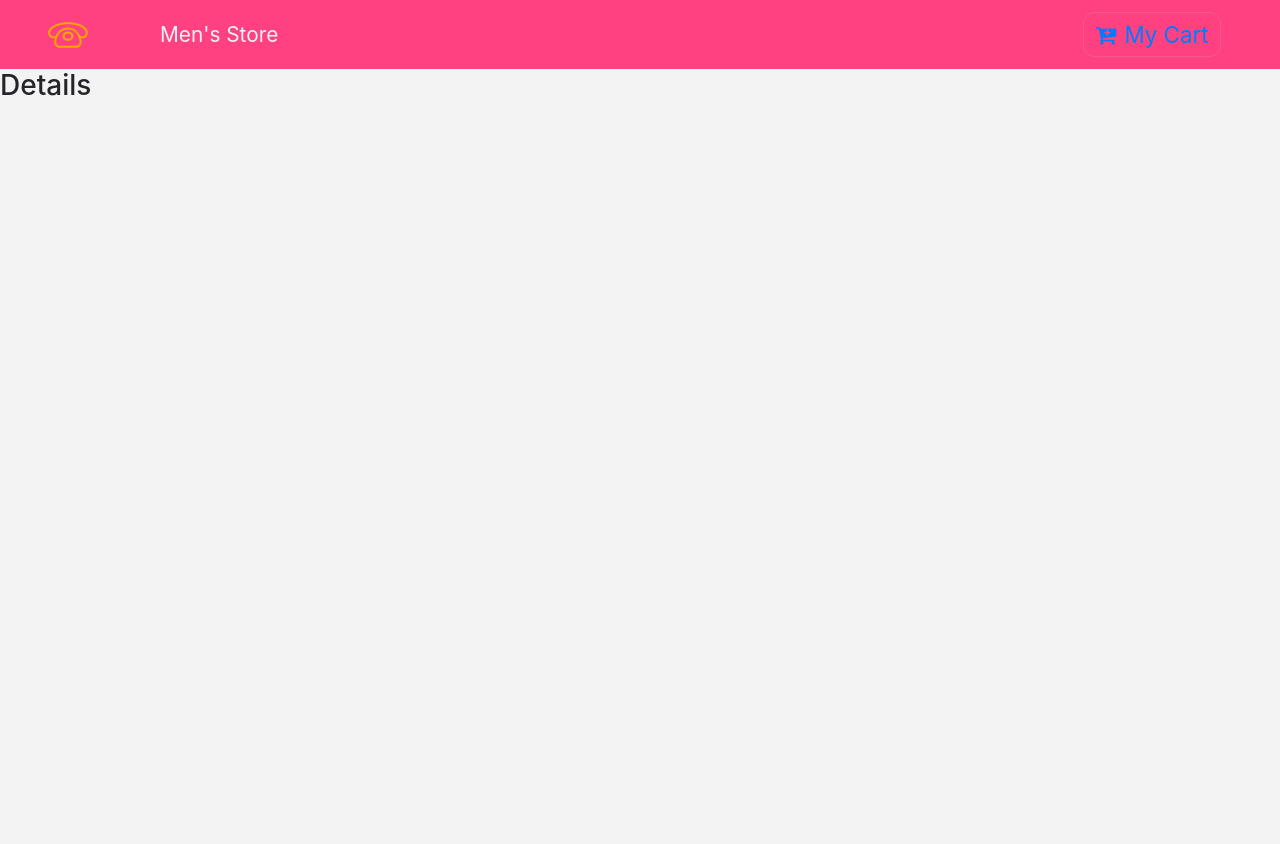
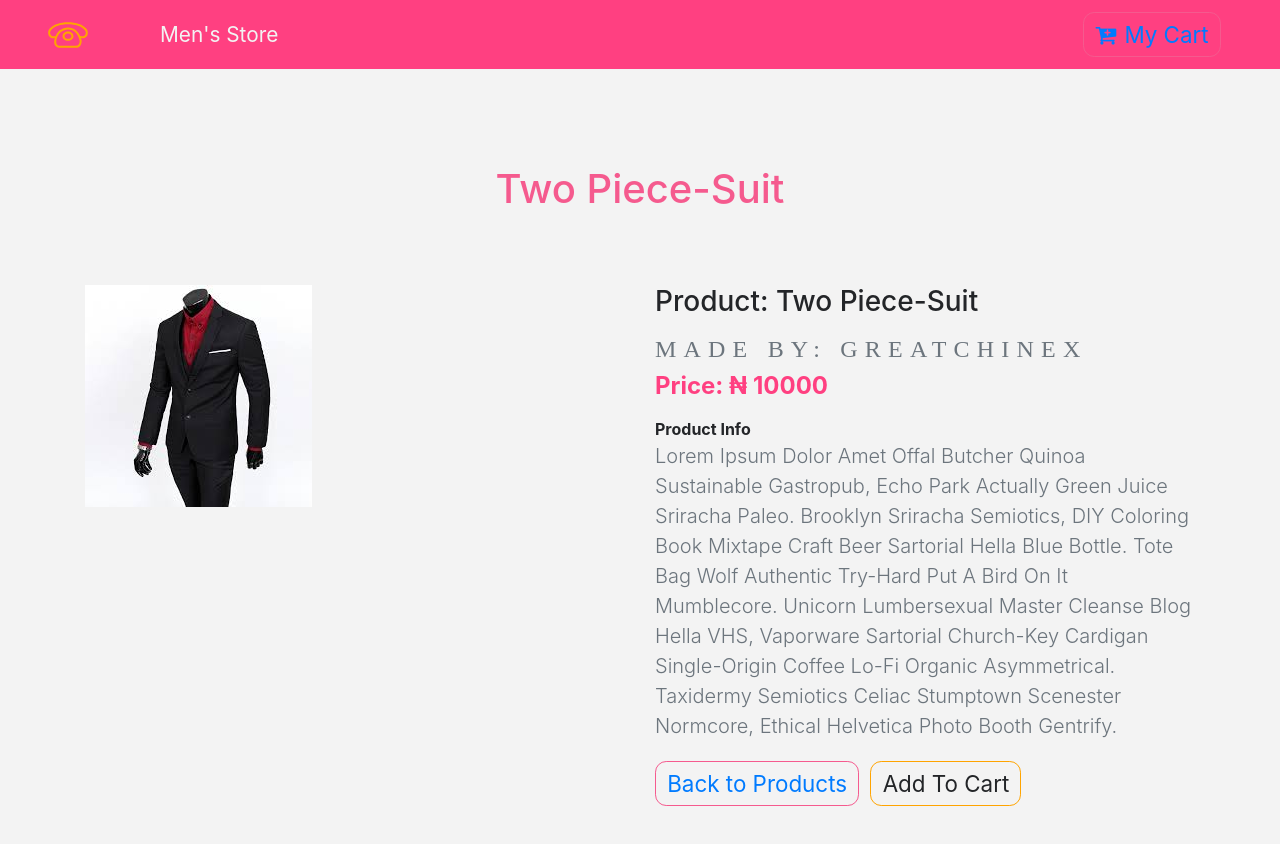
Before and after one commit to Greatchinex/mens-store, a React (Create React App) app: page /details in a window 1280 px wide. Shown: the top 844 px of the page. Before the commit the page ends 800 px from the top, so only its background shows below. Built offline with nearby package versions, Linux system fonts and the light colour scheme.

Commit message:
Styled The Details Page but yet to add some functionality

```diff
--- a/src/Components/Details.js
+++ b/src/Components/Details.js
@@ -1,11 +1,59 @@
-import React, { Component } from 'react'
+import React, { Component } from 'react';
+import { ProductConsumer } from '../ContextApi/Context';
+import { Link } from 'react-router-dom';
+import { Button } from '../StyleComponents/Button';
 
 class Details extends Component {
     render() {
         return (
-            <div>
-                <h3>Details</h3>
-            </div>
+            <ProductConsumer>
+                {(value) => {
+                    const { id, title, img, company, price, inCart, info } = value.detailProduct;
+                    return(
+                        <div className="container py-5">
+                            {/* Title */}
+                            <div className="row">
+                                <div className="col-10 mx-auto text-center text-bright text-slanted my-5">
+                                    <h1> {title} </h1>
+                                </div>
+                            </div>
+                            {/* Product Info */}
+                            <div className="row">
+                                <div className="col-10 mx-auto col-md-6 my-3">
+                                    <img src={img} alt="product" className="img-fluid" />
+                                </div>
+                                {/* Product Description */}
+                                <div className="col-10 mx-auto col-md-6 my-3 text-capitalize">
+                                    <h3> Product: {title} </h3>
+                                    <h4 className="text-title mt-3 text-title text-muted text-uppercase mb-2">
+                                        Made by: { company }
+                                    </h4>
+                                    <h4 className="text-accent">
+                                        <strong> Price: ₦ {price} </strong>
+                                    </h4>
+                                    <p className="text-capitalize font-weight-bold mt-3 mb-0">
+                                        Product Info
+                                    </p>
+                                    <p className="text-muted lead">
+                                        {info}
+                                    </p>
+                                    {/* Buttons */}
+                                    <div>
+                                        <Link to="/" >
+                                            <Button >
+                                                Back to Products
+                                            </Button>
+                                        </Link>
+                                        <Button cart disabled={inCart ? true : false} onClick={() => {value.addToCart(id)}}>
+                                            {inCart ? "In Cart" : "Add To Cart"}
+                                        </Button>
+                                    </div>
+                                </div>
+                            </div>
+                        </div>
+                    )
+                }}
+            </ProductConsumer>
         )
     }
 }
--- a/src/Components/Products.js
+++ b/src/Components/Products.js
@@ -2,6 +2,7 @@ import React, { Component } from 'react';
 import styled from 'styled-components';
 import { Link } from 'react-router-dom';
 import { ProductConsumer } from '../ContextApi/Context';
+import PropTypes from 'prop-types';
 
 class Products extends Component {
     render() {
@@ -29,6 +30,18 @@ class Products extends Component {
             </ProductWrapper>
         )
     }
+}
+
+
+// PropType definition: Like Models In angular
+Products.propTypes = {
+    product: PropTypes.shape({
+        id:PropTypes.number,
+        img:PropTypes.string,
+        title:PropTypes.string,
+        price:PropTypes.number,
+        inCart:PropTypes.bool
+    }).isRequired
 }
 
 
--- a/src/ContextApi/Context.js
+++ b/src/ContextApi/Context.js
@@ -10,17 +10,38 @@ class Context extends Component {
         super(props)
 
         this.state = {
-            products: storeProducts,
+            products: [],
             detailProduct
         }
+    }
+
+    // LIfe cycle hook to load the products after the page loads. Like ngOnit in angular
+    componentWillMount() {
+        this.setProducts();
+    }
+
+    /* setProducts: I am doing this so that the original data we are getting from the main array will not be
+    change when we start manipulating the state of then products array. So i am not refrencing the original
+    data coming from the array but i am copying it so that the original data in the array can remain intact.*/
+    setProducts = () => {
+        let products = [];
+        storeProducts.forEach(item => {
+            const singleItem = {...item};  // ...item: Copying the values from the store products array
+            products = [...products, singleItem]
+        });
+
+        // Set The state after looping through the products.
+        this.setState(() => {
+            return { products }
+        })
     }
 
     handleDetail = () => {
         console.log("Details");
     }
 
-    addToCart = () => {
-        console.log("Added to Cart");
+    addToCart = (id) => {
+        console.log(`The Id is ${id}`);
     }
 
     render() {
--- a/src/StyleComponents/Button.js
+++ b/src/StyleComponents/Button.js
@@ -2,6 +2,7 @@ import styled from 'styled-components';
 
 export const Button = styled.button`
     border: 0.05em solid var(--lightAccent);
+    border-color: ${props => props.cart ? "var(--mainYellow)" : "var(--lightAccent)"};
     font-size: 1.4em;
     background: transparent;
     border-radius: 0.5em;
@@ -11,7 +12,7 @@ export const Button = styled.button`
     margin: 0.2em 0.5em 0.2em 0;
     transition: all 0.5s ease-in-out;
     &:hover {
-        background: var(--lightAccent);
+        background: ${props => props.cart ? "var(--mainYellow)" : "var(--lightAccent)"};
         color: var(--mainWhite);
     }
     &:focus {
--- a/src/data.js
+++ b/src/data.js
@@ -14,7 +14,7 @@ export const storeProducts = [
     title: "Two Piece-Suit",
     img: "men/2_piece_suit.jpeg",
     price: 10000,
-    company: "GOOGLE",
+    company: "GreatChinex",
     info:
       "Lorem ipsum dolor amet offal butcher quinoa sustainable gastropub, echo park actually green juice sriracha paleo. Brooklyn sriracha semiotics, DIY coloring book mixtape craft beer sartorial hella blue bottle. Tote bag wolf authentic try-hard put a bird on it mumblecore. Unicorn lumbersexual master cleanse blog hella VHS, vaporware sartorial church-key cardigan single-origin coffee lo-fi organic asymmetrical. Taxidermy semiotics celiac stumptown scenester normcore, ethical helvetica photo booth gentrify.",
     inCart: true,
@@ -26,7 +26,7 @@ export const storeProducts = [
     title: "Three Piece-Suit",
     img: "men/3_piece_suit.jpg",
     price: 20000,
-    company: "SAMSUNG",
+    company: "GreatChinex",
     info:
       "Lorem ipsum dolor amet offal butcher quinoa sustainable gastropub, echo park actually green juice sriracha paleo. Brooklyn sriracha semiotics, DIY coloring book mixtape craft beer sartorial hella blue bottle. Tote bag wolf authentic try-hard put a bird on it mumblecore. Unicorn lumbersexual master cleanse blog hella VHS, vaporware sartorial church-key cardigan single-origin coffee lo-fi organic asymmetrical. Taxidermy semiotics celiac stumptown scenester normcore, ethical helvetica photo booth gentrify.",
     inCart: false,
@@ -38,7 +38,7 @@ export const storeProducts = [
     title: "Ankara Top",
     img: "men/ankara.png",
     price: 7500,
-    company: "htc",
+    company: "GreatChinex",
     info:
       "Lorem ipsum dolor amet offal butcher quinoa sustainable gastropub, echo park actually green juice sriracha paleo. Brooklyn sriracha semiotics, DIY coloring book mixtape craft beer sartorial hella blue bottle. Tote bag wolf authentic try-hard put a bird on it mumblecore. Unicorn lumbersexual master cleanse blog hella VHS, vaporware sartorial church-key cardigan single-origin coffee lo-fi organic asymmetrical. Taxidermy semiotics celiac stumptown scenester normcore, ethical helvetica photo booth gentrify.",
     inCart: false,
@@ -50,7 +50,7 @@ export const storeProducts = [
     title: "Leather Jacket",
     img: "men/leather-jacket.jpg",
     price: 4500,
-    company: "htc",
+    company: "GreatChinex",
     info:
       "Lorem ipsum dolor amet offal butcher quinoa sustainable gastropub, echo park actually green juice sriracha paleo. Brooklyn sriracha semiotics, DIY coloring book mixtape craft beer sartorial hella blue bottle. Tote bag wolf authentic try-hard put a bird on it mumblecore. Unicorn lumbersexual master cleanse blog hella VHS, vaporware sartorial church-key cardigan single-origin coffee lo-fi organic asymmetrical. Taxidermy semiotics celiac stumptown scenester normcore, ethical helvetica photo booth gentrify.",
     inCart: false,
@@ -62,7 +62,7 @@ export const storeProducts = [
     title: "Packet Shirt",
     img: "men/packet_shirt.jpg",
     price: 2500,
-    company: "htc",
+    company: "GreatChinex",
     info:
       "Lorem ipsum dolor amet offal butcher quinoa sustainable gastropub, echo park actually green juice sriracha paleo. Brooklyn sriracha semiotics, DIY coloring book mixtape craft beer sartorial hella blue bottle. Tote bag wolf authentic try-hard put a bird on it mumblecore. Unicorn lumbersexual master cleanse blog hella VHS, vaporware sartorial church-key cardigan single-origin coffee lo-fi organic asymmetrical. Taxidermy semiotics celiac stumptown scenester normcore, ethical helvetica photo booth gentrify.",
     inCart: false,
@@ -74,7 +74,7 @@ export const storeProducts = [
     title: "Agbada and Buba",
     img: "men/agbada_buba.jpg",
     price: 6000,
-    company: "apple",
+    company: "GreatChinex",
     info:
       "Lorem ipsum dolor amet offal butcher quinoa sustainable gastropub, echo park actually green juice sriracha paleo. Brooklyn sriracha semiotics, DIY coloring book mixtape craft beer sartorial hella blue bottle. Tote bag wolf authentic try-hard put a bird on it mumblecore. Unicorn lumbersexual master cleanse blog hella VHS, vaporware sartorial church-key cardigan single-origin coffee lo-fi organic asymmetrical. Taxidermy semiotics celiac stumptown scenester normcore, ethical helvetica photo booth gentrify.",
     inCart: false,
@@ -86,7 +86,7 @@ export const storeProducts = [
     title: "Track Suit",
     img: "men/track_suit.jpeg",
     price: 1300,
-    company: "apple",
+    company: "GreatChinex",
     info:
       "Lorem ipsum dolor amet offal butcher quinoa sustainable gastropub, echo park actually green juice sriracha paleo. Brooklyn sriracha semiotics, DIY coloring book mixtape craft beer sartorial hella blue bottle. Tote bag wolf authentic try-hard put a bird on it mumblecore. Unicorn lumbersexual master cleanse blog hella VHS, vaporware sartorial church-key cardigan single-origin coffee lo-fi organic asymmetrical. Taxidermy semiotics celiac stumptown scenester normcore, ethical helvetica photo booth gentrify.",
     inCart: false,
@@ -98,7 +98,7 @@ export const storeProducts = [
     title: "T-shirt",
     img: "men/t-shirt.jpeg",
     price: 500,
-    company: "apple",
+    company: "GreatChinex",
     info:
       "Lorem ipsum dolor amet offal butcher quinoa sustainable gastropub, echo park actually green juice sriracha paleo. Brooklyn sriracha semiotics, DIY coloring book mixtape craft beer sartorial hella blue bottle. Tote bag wolf authentic try-hard put a bird on it mumblecore. Unicorn lumbersexual master cleanse blog hella VHS, vaporware sartorial church-key cardigan single-origin coffee lo-fi organic asymmetrical. Taxidermy semiotics celiac stumptown scenester normcore, ethical helvetica photo booth gentrify.",
     inCart: false,
@@ -109,10 +109,10 @@ export const storeProducts = [
 
 export const detailProduct = {
   id: 1,
-  title: "Google Pixel - Black",
-  img: "img/product-1.png",
-  price: 10,
-  company: "google",
+  title: "Two Piece-Suit",
+  img: "men/2_piece_suit.jpeg",
+  price: 10000,
+  company: "GreatChinex",
   info:
     "Lorem ipsum dolor amet offal butcher quinoa sustainable gastropub, echo park actually green juice sriracha paleo. Brooklyn sriracha semiotics, DIY coloring book mixtape craft beer sartorial hella blue bottle. Tote bag wolf authentic try-hard put a bird on it mumblecore. Unicorn lumbersexual master cleanse blog hella VHS, vaporware sartorial church-key cardigan single-origin coffee lo-fi organic asymmetrical. Taxidermy semiotics celiac stumptown scenester normcore, ethical helvetica photo booth gentrify.",
   inCart: false,
```
